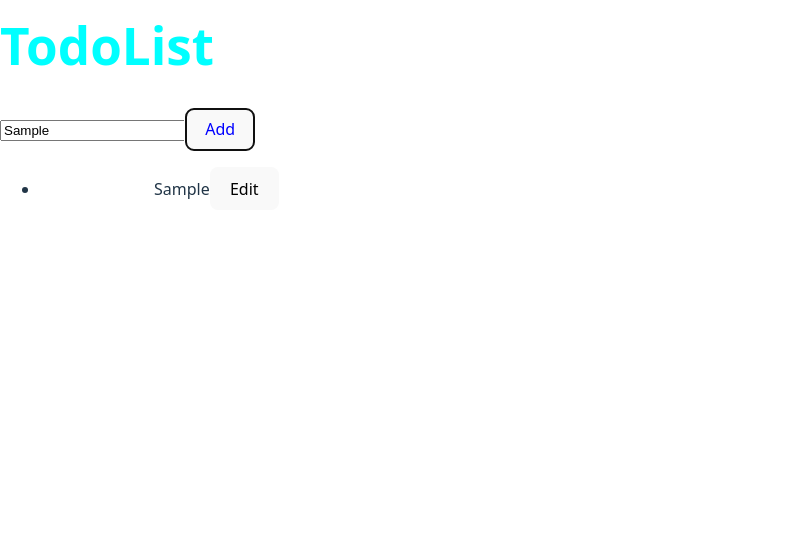
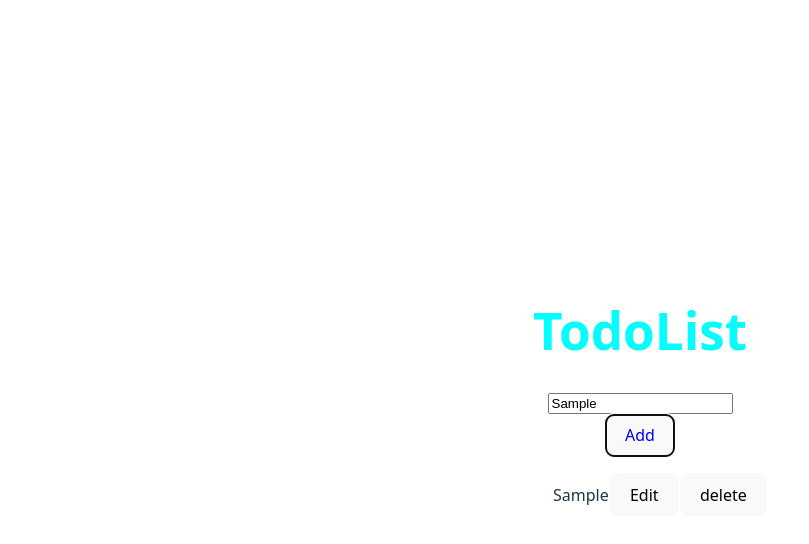
Before and after one commit to ankushpille/react-todo-app, a React (Vite) app: page / in a window 1280 px wide. Both pictures are taken after typing "Sample" into the empty fields and a click on the button "Add". Shown: the top 544 px of the page, without its empty margins (0-809 px from the left). Built offline with nearby package versions, Linux system fonts and the light colour scheme.

Commit message:
refactoring todolist for editing and deletiing

```diff
--- a/src/App.css
+++ b/src/App.css
@@ -11,10 +11,29 @@ html, body {
   margin: 0;
 }
 
+body{
+  display: flex;
+  justify-content: center;
+  align-items: center;
+}
+
 .container{
 
+     display: flex;
      flex-direction: column; /*stack items vertically */
      justify-content: center; /*verticall center*/
      align-items: center; /*horizantaly center */
      height: 100vh;
+     width: 100%;
 }
+
+.todo-item{
+  display: flex;
+  justify-content: space-between;
+  align-items: center;
+  list-style: none;
+}
+
+.todo-item button{
+  margin-left: 1px;
+}
--- a/src/TodoList.jsx
+++ b/src/TodoList.jsx
@@ -24,8 +24,10 @@ export default function TodoList(){
         <button id="addButton" onClick={handleOnclick}>Add</button>
          <ul>
             {inputValue.map((text,index) => (
-                 <li key={index} style={{paddingLeft : "114px"}}>{text}
-                 <button>Edit</button>
+                 <li key={index} className='todo-item'>
+                    <span>{text}</span>
+                 <button >Edit</button>
+                 <button>delete</button>
                  </li>
             ))}
          </ul>
```
